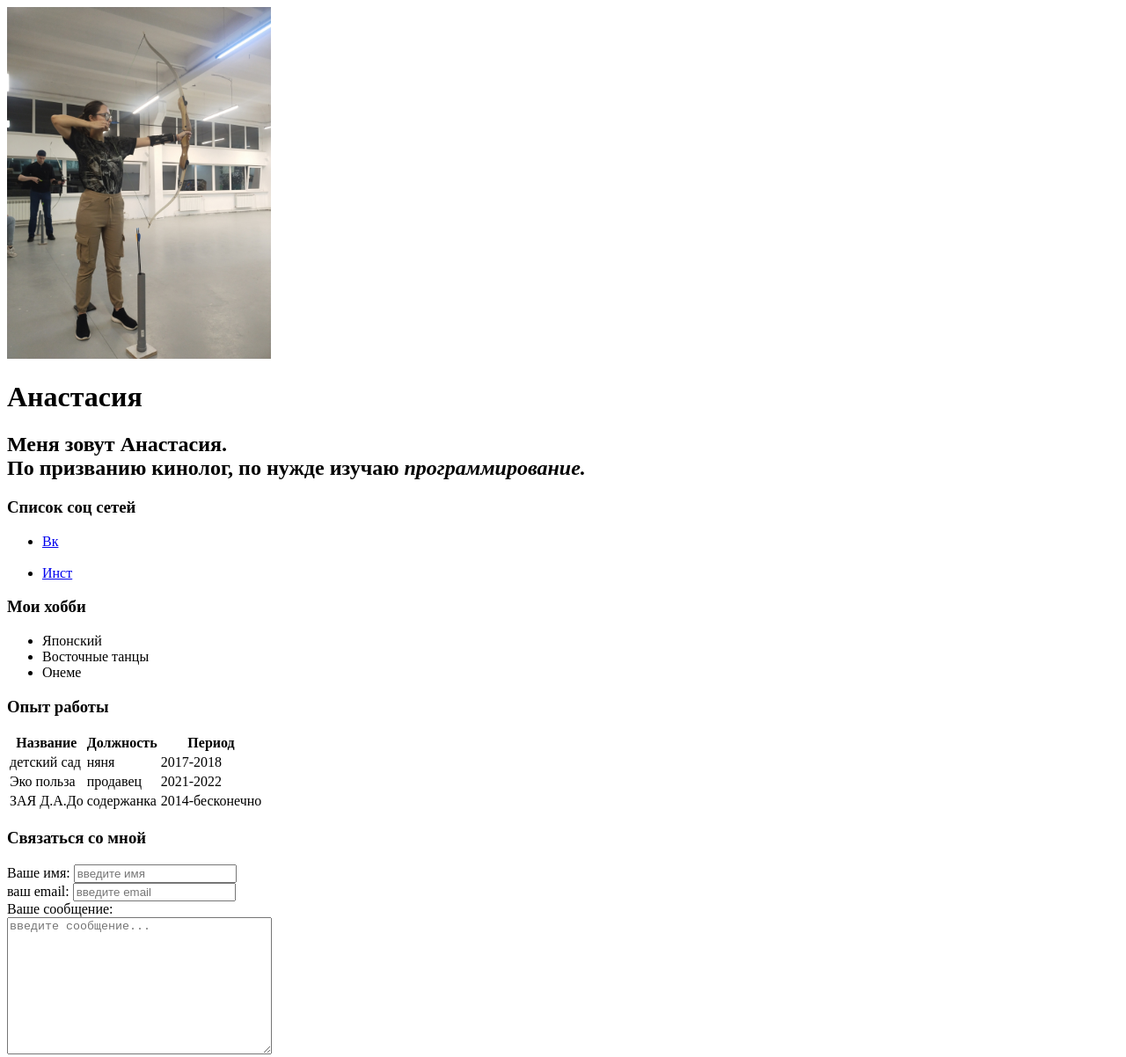
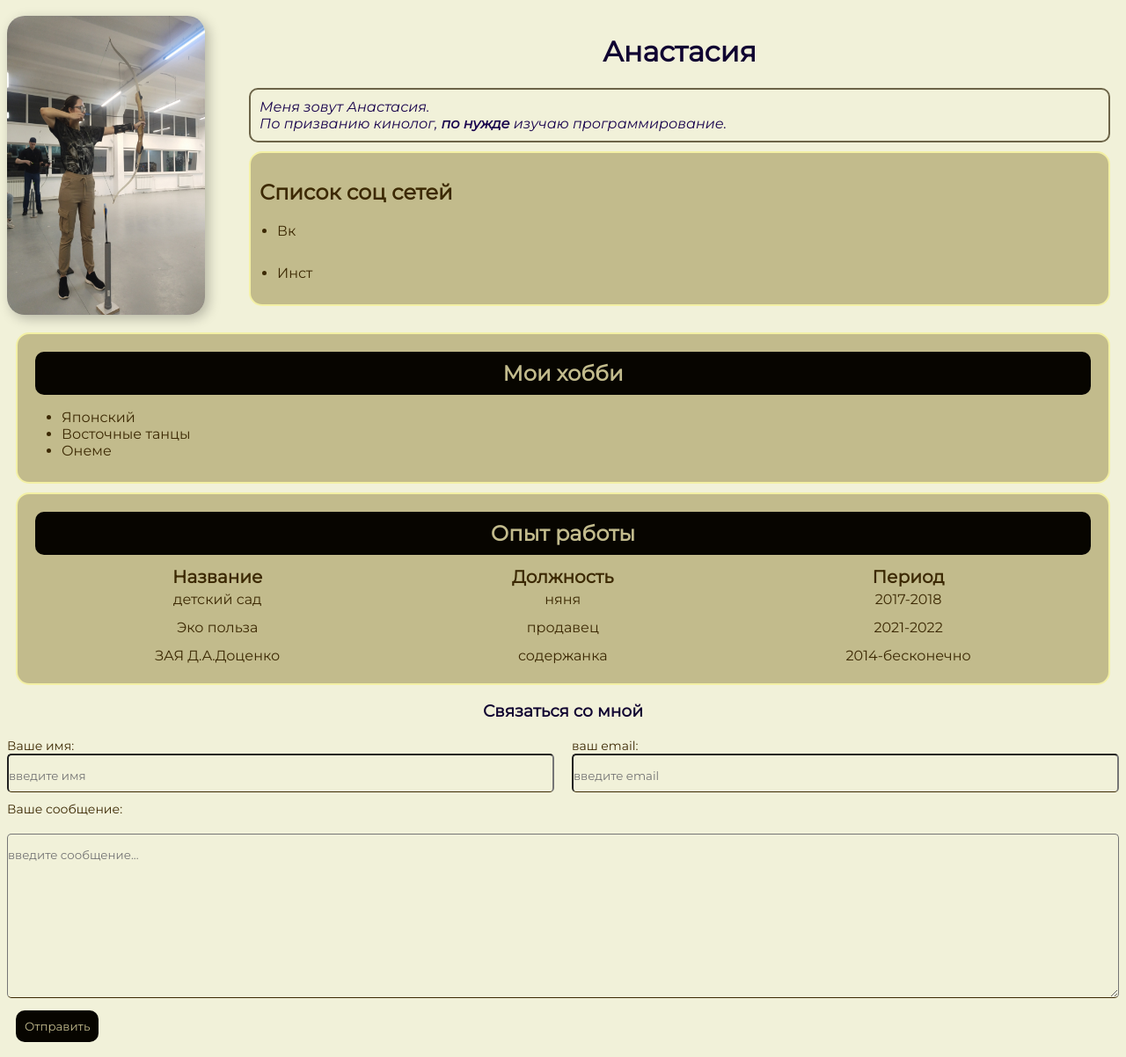
Before and after one commit to yunani25/resume, a plain HTML site: page resume.html in a window 1280 px wide. Shown: the top 1202 px of the page at 88% size. Drawn offline with Linux system fonts and the light colour scheme.

Commit message:
addd styles

```diff
--- a/resume.html
+++ b/resume.html
@@ -3,32 +3,45 @@
 <head>
     <meta charset="UTF-8">
     <meta name="viewport" content="width=device-width, initial-scale=1.0">
+    <link rel="stylesheet" href="style.css">
     <meta name="keywords" content="html">
     <meta name="description" content="это курс">
     <title>course</title>
 </head>
 <body>
-    <img src="photo.jpg" alt="моё фото" width="300">
-    <h1>Анастасия</h1>
-    <h2>Меня зовут Анастасия.
-        <br>По призванию кинолог, <strong> по нужде</strong> изучаю <em>программирование.</em></h2>
-    <h3>Список соц сетей</h3>
-    <ul>
+    <div class="container">
+        <div class="header">
+        <div class="info">
+            <img class="photo" src="photo.jpg" alt="моё фото">
+                <div class="info-text"><h1>Анастасия</h1>
+                    <p>Меня зовут Анастасия.
+                    <br>
+                    По призванию кинолог, <strong> по нужде</strong> изучаю <em>программирование.</em></p>
+                    <div class="card bg-beige">
+                        <h2 class="">Список соц сетей</h2><!-- btn -->
+                            <ul class="list">
                                 <li><a href="https://vk.com" target="_blank">Вк</a></li>
                                 <br>
                                 <li><a href="https://insta.com" target="_blank">Инст</a></li>
                             </ul>
+                    </div>
+            </div>
+        </div>
+        </div>
 
-    <h3>Мои хобби</h3>
+        <div class="card bg-beige">
+            <h2 class="btn">Мои хобби</h2>
                 <ul>
                     <li>Японский</li>
                     <li>Восточные танцы</li>
                     <li>Онеме</li>
                 </ul>
+        </div>
 
-    <h3>Опыт работы</h3>
+        <div class="card bg-beige">
+            <h2 class="work btn">Опыт работы</h2>
 
-    <table>
+            <table class="table">
                 <thead>
                     <tr>
                         <th>Название</th>
@@ -50,33 +63,42 @@
                     </tr>
 
                     <tr>
-                <td>ЗАЯ Д.А.До </td>
+                        <td>ЗАЯ Д.А.Доценко </td>
                         <td>содержанка</td>
                         <td>2014-бесконечно</td>
                     </tr>
                 </tbody>
             </table>
+        </div>
+
+        <div class="contact">
+
+            <form action="" class="form">
             <h3>Связаться со мной</h3>
-    <form action="">
-    <div>
+
+            <div class="form-row">
+
+                <div class="form-group">
                     <label for="name">Ваше имя:</label>
                     <input type="text" id="mame" placeholder="введите имя">
                 </div>
 
-    <div>
+                <div class="form-group">
                     <label for="email">ваш email:</label>
                     <input type="email" id="email" placeholder="введите email">
                 </div>
+            </div>
 
-    <div>
+            <div class="form-group">
                 <label for="message">Ваше сообщение:</label>
                 <br>
                 <textarea name="" id="message" cols="35" rows="10" placeholder="введите сообщение..."></textarea>
             </div>
 
-    <br>
 
-    <button type="submit">отправить</button>
+            <button class="btn" type="submit">Отправить</button>
             </form>
+        </div>
+    </div>
 </body>
 </html>
--- /dev/null
+++ b/style.css
@@ -0,0 +1,194 @@
+@import url('https://fonts.googleapis.com/css2?family=Montserrat:ital@0;1&display=swap');
+body {
+    font-family: 'Montserrat', geneva, sans-serif;
+    font-weight: normal;
+    font-size: 16px;
+
+    color: #100331;
+    background-color: rgb(241, 241, 217);
+    /* font: normal 16px 'Montserrat', sans-serif; */
+}
+
+
+
+a{
+    color: #3c2903;
+    text-decoration: none;
+    transition: all 0.2s;
+}
+
+a:hover{
+    color: #183f17;
+    text-decoration: underline;
+}
+
+
+/* a:visited{
+    color: #d7a933;
+} */
+
+.container{
+    max-width: 1550px;
+    margin: auto;
+    padding-top: 10px;
+}
+
+.photo{
+    border-radius: 20px;
+    box-shadow: 4px 4px 14px rgba(0, 0, 0, 0.25);
+    width: 225px;
+}
+
+.info{
+    margin-bottom: 20px;
+    display: flex;
+}
+
+.info-text{
+    margin-left: 40px;
+    width: 85%;
+}
+
+.info-text h1{
+    text-align: center;
+
+}
+
+.info-text p {
+    font-style: italic;
+    color: #18034d;
+    border: 2px solid rgb(108, 100, 72);
+    border-radius: 10px;
+    padding: 10px;
+    margin: 10px;
+
+}
+
+
+
+.card{
+    border: 2px solid rgb(243, 240, 164);
+    border-radius: 15px;
+    color: #3c2903;
+    padding: 10px;
+    margin: 10px;
+}
+
+.bg-beige {
+    background-color: #c2bb8c;
+
+}
+
+.table{
+    width: 100%;
+
+}
+
+.table td{
+    text-align: center;
+    padding-bottom: 10px;
+}
+
+.table th{
+    font-size: 20px;
+}
+
+
+.btn{
+    background: #070500;
+    color: #c2bb8c;
+    border: none;
+    border-radius: 10px;
+    cursor: pointer;
+    font-family: inherit;
+    padding: 10px;
+    margin: 10px;
+    text-align: center;
+}
+
+.btn:hover{
+    opacity: 0.7;
+    color: #aecf39;
+}
+
+.list{
+    padding: 0 20px;
+}
+
+.list li{
+    margin-bottom: 10px;
+}
+
+.form h3{
+    text-align: center;
+}
+
+.form-group label{
+    display: block;
+    font-size: 14px;
+    color: #3c2903;
+}
+
+.form-row{
+    margin-bottom: 10px;
+    display: flex;
+}
+
+.form-row .form-group{
+    display: inline-block;
+    margin-right: 20px;
+    width: 50%;
+    /* width: calc(50% - 20px); */
+
+}
+
+.form-row .form-group:last-child{
+    margin-right: 0;
+}
+
+.form-group input,
+.form-group textarea{
+    width: 100%;
+    box-sizing: border-box;
+    background: transparent;
+    border-bottom: 1px solid #3c2903;
+    color: #3c2903;
+    border-radius: 5px;
+    padding: 15px 0 10px;
+    font-family: inherit;
+    outline: none;
+}
+
+
+
+
+@media (max-width:650px){
+    .info{
+        display: block;
+    }
+}
+
+@media (max-width:650px){
+    .photo{
+        display: block;
+        margin: auto;
+    }
+}
+
+@media(max-width: 650px){
+    .info-text{
+        width: 100%;
+        margin: 0;
+    }
+}
+
+@media (max-width: 650px){
+    .form-row {
+    display: block;}
+
+    .form-row .form-group{
+        width: 100%;
+        margin-right: 0;
+        margin-bottom: 10px;
+    }
+}
```
Lines whose indentation alone changed are shown as unchanged.
